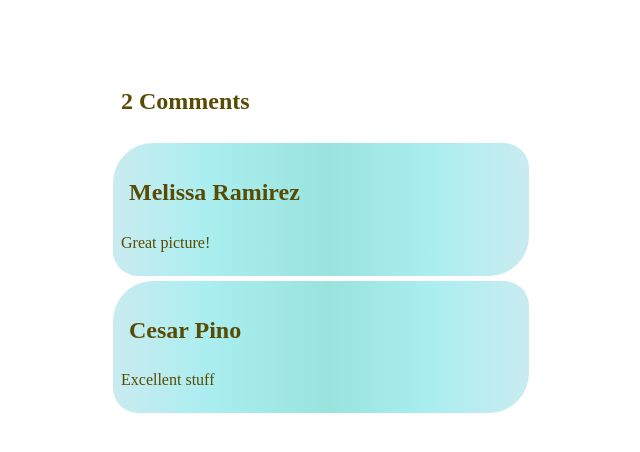
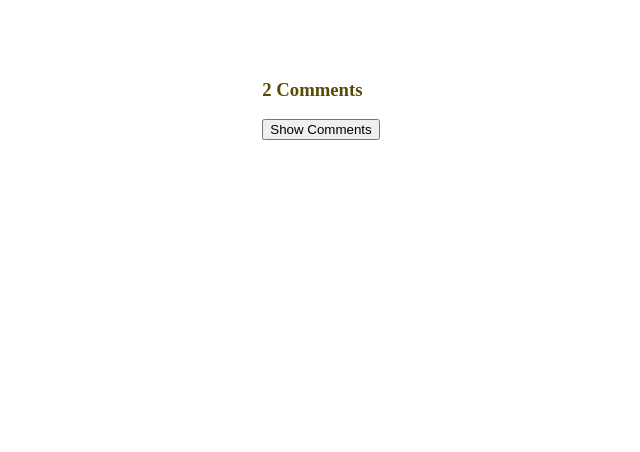
Before and after one commit to melissa160/react, a React app: page / in a window 1280 px wide. Shown: the top 452 px of the page, without its empty margins (319-959 px from the left). Built offline with nearby package versions, Linux system fonts and the light colour scheme.

Commit message:
Adding button for show or hide comments

```diff
--- a/App.jsx
+++ b/App.jsx
@@ -5,7 +5,7 @@ class Comment extends React.Component{
   render(){
     return(
 	    <div className="comment" >
-			<h2>{this.props.author}</h2>
+			<h4>{this.props.author}</h4>
 			<p>{this.props.body}</p>
 	    </div>
     );
@@ -13,13 +13,30 @@ class Comment extends React.Component{
 }
 
 class CommentBox extends React.Component{
+	constructor() {
+    super();
+
+    this.state = {
+      showComments: false
+    };
+  }
+
   render(){
     const comments = this._getComments();
+    let commentNodes;
+    let buttonText = 'Show Comments';
+
+    if (this.state.showComments){
+    	//code for displaying comments
+      buttonText = 'Hide Comments';
+    	commentNodes = <div> {comments} </div>;
+    }
     const commentsTitle = this._getCommentsTitle(comments.length);
     return(
 	    <div >
-        <h2>{ commentsTitle }</h2>
-			 {comments}
+        	<h3>{ commentsTitle }</h3>
+          <button onClick={this._handleClick.bind(this)}>{ buttonText }</button>
+			    { commentNodes }
 	    </div>
     );
   }
@@ -35,6 +52,7 @@ class CommentBox extends React.Component{
     		);
     });
   };
+
   _getCommentsTitle(commentCount){
     if (commentCount === 0) {
       return "No Comments yet";
@@ -44,6 +62,12 @@ class CommentBox extends React.Component{
       return ` ${commentCount} Comments`;
     }
   }
+
+  _handleClick(){
+    this.setState({
+      showComments: !this.state.showComments
+    })
+  }
 }
 
 export default CommentBox;
```
